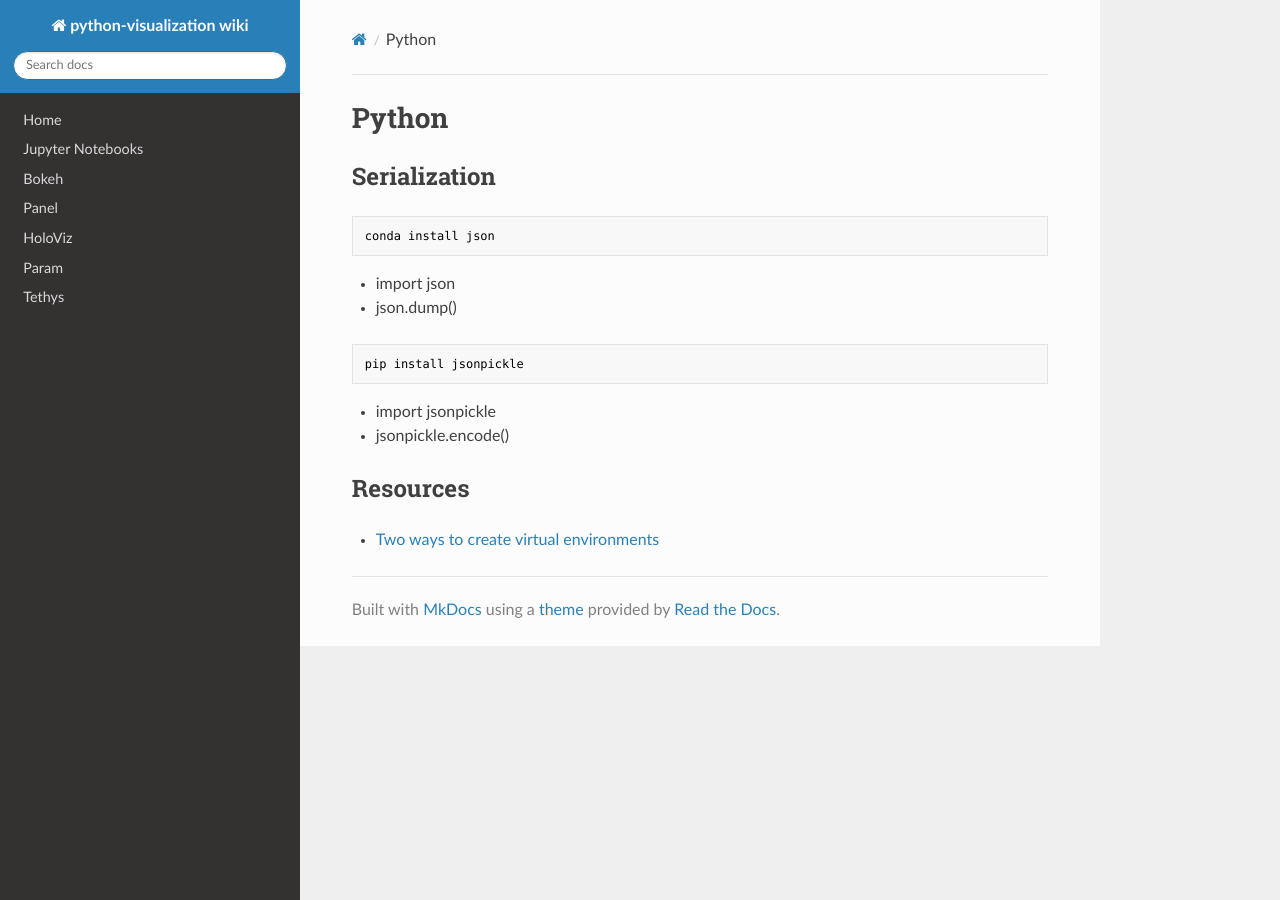
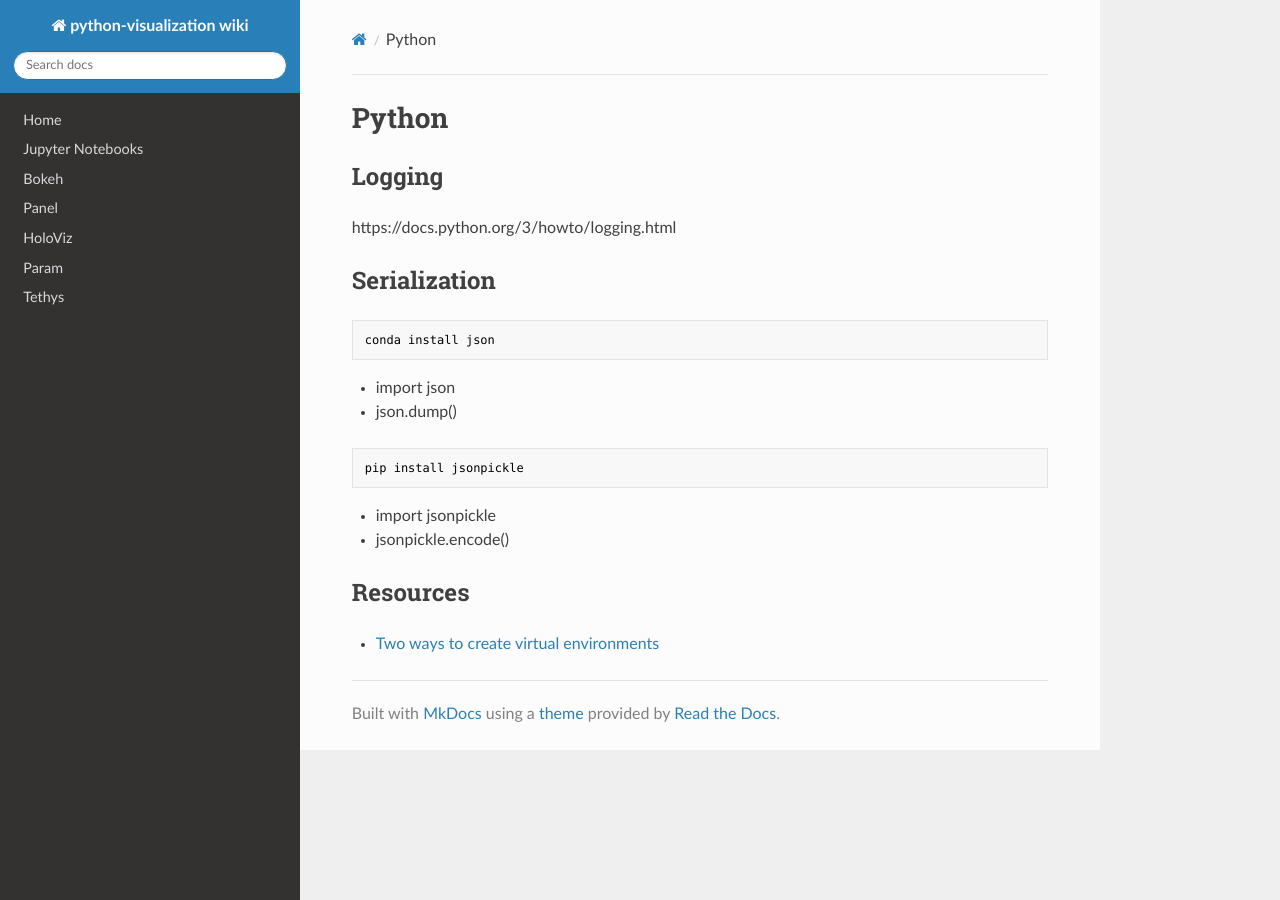
Before and after one commit to shylaclark/python-visualization, an MkDocs documentation site: the page built from docs/python.md, in a window 1280 px wide. Built offline with MkDocs 1.6.1, drawn with Linux system fonts in a browser that asks for light colours; nearby versions of some CDN libraries.

Commit message:
Update python.md

````diff
--- a/docs/python.md
+++ b/docs/python.md
@@ -1,4 +1,9 @@
 # Python
+
+## Logging
+
+https://docs.python.org/3/howto/logging.html
+
 
 ## Serialization
 ```bash
@@ -13,6 +18,5 @@ pip install jsonpickle
 - import jsonpickle
 - jsonpickle.encode()
 
-
 ## Resources
 - [Two ways to create virtual environments](https://www.datacamp.com/community/tutorials/virtual-environment-in-python)
````
